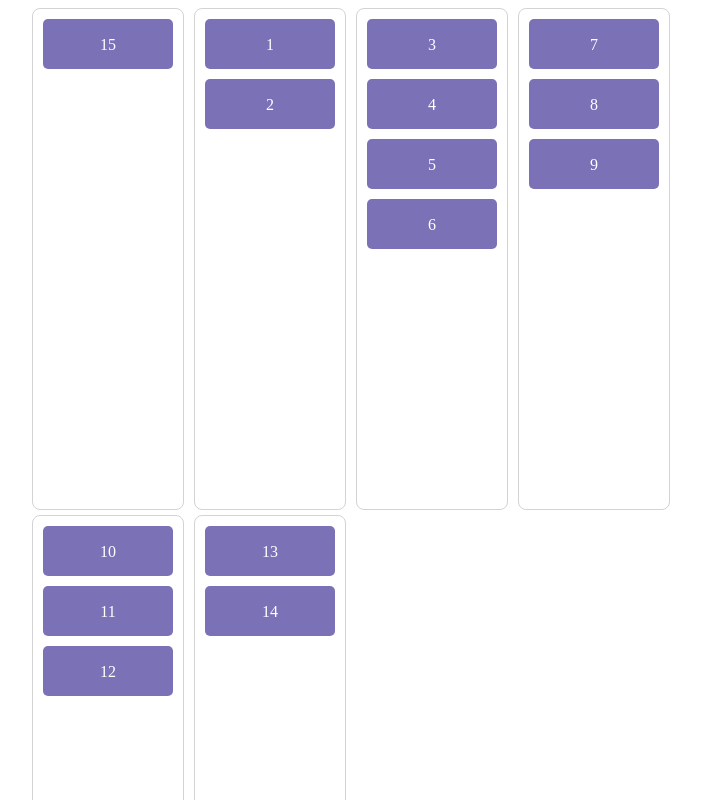
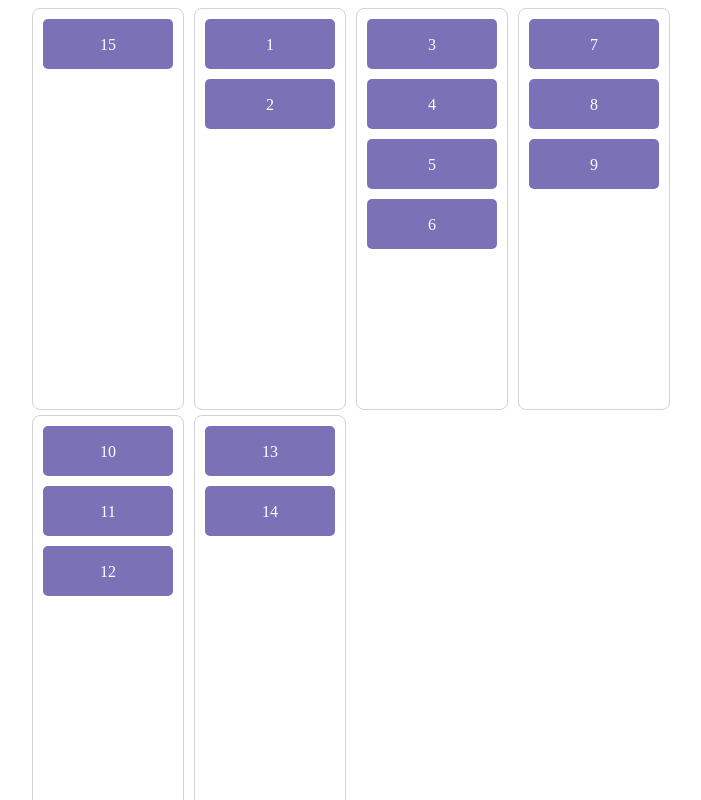
Before and after one commit to WonTaeJang/vue_dashboard, a Vue app: page /drag/1 in a window 1280 px wide. Shown: the top 800 px of the page, without its empty margins (288-989 px from the left). Built offline with nearby package versions, Linux system fonts and the light colour scheme.

Commit message:
drag and drop 2

```diff
--- a/src/components/DashBoard.vue
+++ b/src/components/DashBoard.vue
@@ -1,63 +1,71 @@
 <template>
   <div>
-    <div>{{cnt}}</div>
+    <div>{{ cnt }}</div>
     <button @click="plus">+</button>
 
-    <div>{{city}}</div>
+    <div>{{ city }}</div>
 
-    <div>computed: {{getCount}}</div>
+    <div>computed: {{ getCount }}</div>
     <button @click="getCount = -1">-</button>
 
     <div>
       <button @click="listStore.addList(1)">+</button>
       <button @click="listStore.popList">-</button>
-      {{listStore.getDataAll}}
+      {{ listStore.getDataAll }}
     </div>
 
     <div>
       <h2>DashBoard</h2>
 
       <div>
-        <label @click="clickLabel">{{current}}</label>
+        <label @click="clickLabel">{{ current }}</label>
       </div>
+    </div>
+  </div>
 
+  <div>
+    <div>
+      <router-link to="/drag/0">drag & drop 1</router-link>
     </div>
-
+    <div>
+      <router-link to="/drag/1">drag & drop 2</router-link>
+    </div>
   </div>
 </template>
 
 <script setup>
-import useListStore from '@/store/index'
-import {ref, onMounted, computed} from 'vue'
+import useListStore from "@/store/index";
+import { ref, onMounted, computed } from "vue";
 
 const cnt = ref(0);
-const city = ref('');
-const current = ref('sss');
+const city = ref("");
+const current = ref("sss");
 
 const listStore = useListStore();
 
-
-function plus(){
-    cnt.value++;
+function plus() {
+  cnt.value++;
 }
 
-function clickLabel(){
-  current.value += 'L';
-    //console.log(event.target.innerText);
-    // console.log(event);
+function clickLabel() {
+  current.value += "L";
+  //console.log(event.target.innerText);
+  // console.log(event);
 }
 
-onMounted(()=>{
-    city.value = '서울';
-})
+onMounted(() => {
+  city.value = "서울";
+});
 
 const getCount = computed({
-    get(){return cnt.value},
-    set(val){cnt.value += val}
-})
-
+  get() {
+    return cnt.value;
+  },
+  set(val) {
+    cnt.value += val;
+  },
+});
 </script>
 
 <style>
-
 </style>
--- a/src/components/DragDrop/DragDrop.vue
+++ b/src/components/DragDrop/DragDrop.vue
@@ -23,10 +23,10 @@
     @dragleave="funcLeave"
     @drop="funcDrop"
   ></div>
-  <input type="checkbox" />
 
   <div>
-
+    event log:
+    <label>{{log}}</label>
   </div>
 </template>
 
@@ -34,20 +34,26 @@
 import { ref } from "vue";
 
 const dragged = ref("");
+const log = ref("");
 
 function funcDrag() {
+  log.value = "drag"
   // console.log(event);
 }
 
 function funcStart(event) {
   dragged.value = event.target;
   event.target.classList.add("dragging");
+
+  log.value = "drag start"
   //   console.log(dragged.value);
 }
 
 function funcEnd(event) {
   dragged.value = event.target;
   event.target.classList.remove("dragging");
+
+  log.value = "drag end"
   //   console.log(dragged.value);
 }
 
@@ -55,14 +61,15 @@ function funcOver(event) {
   // draggle = true 한 div 안에서 움직일때 발생하는 이벤트
   event.preventDefault();
 
+  log.value = "drag over"
   // console.log('over')
 }
 
 function funcEnter(event) {
-  console.log("enter");
-  console.log(event.target);
+  log.value = "drag enter"
+  // console.log(event.target);
   if (event.target.classList.contains("dropzone")) {
-    console.log("contain");
+    log.value = "in dropzone"
     event.target.classList.add("dragover");
   }
 }
@@ -75,13 +82,15 @@ function funcLeave(event) {
 
 function funcDrop(event){
     event.preventDefault();
-
+    log.value = "drop"
     if(event.target.classList.contains("dropzone")){
-        console.log(dragged.value)
-        console.log(dragged.value.parentNode)
+        // console.log(dragged.value)
+        // console.log(dragged.value.parentNode)
         event.target.classList.remove("dragover");
         dragged.value.parentNode.removeChild(dragged.value);
         event.target.appendChild(dragged.value);
+
+        log.value = "drop clear"
     }
 }
 </script>
--- a/src/components/DragDrop/DragDrop2.vue
+++ b/src/components/DragDrop/DragDrop2.vue
@@ -1,8 +1,16 @@
 <template>
   <div class="content">
     <div class="flexbox">
-        <div class="col" v-for="(item, ) in lists" :key="item.id">
-            <div class="box" v-for="(numItem, idx) in item.numberList" :key="idx">
+        <div class="col" v-for="(item, idx) in lists" :key="item.id"
+            @drop.prevent="onDrop($event, idx)"
+            @dragenter.prevent
+            @dragover.prevent
+        >
+            <div class="box" v-for="(numItem, idx) in item.numberList" :key="idx"
+                draggable="true"
+                @dragstart="startDrag($event, numItem, item.id)"
+                @dragend="endDrag"
+            >
                 <p>{{numItem.content}}</p>
             </div>
         </div>
@@ -15,12 +23,37 @@ import list from "@/assets/data/list.js"
 import { ref } from "vue";
 
 const lists = ref([...list]);
+
+// drag start
+const dragged = ref('');
+
+function startDrag(event){
+    dragged.value = event.target;
+    console.log(event)
+
+    event.target.classList.add("dragging");
+}
+
+function endDrag(event){
+    event.target.classList.remove("dragging");
+
+}
+
+function onDrop(event, idx){
+    console.log(event, idx)
+
+    if(event.target.classList.contains("col")){
+        dragged.value.parentNode.removeChild(dragged.value);
+        event.target.appendChild(dragged.value);
+    }
+}
+
 </script>
 
 <style>
 .col {
   display: flex;
-  height: 500px;
+  height: 400px;
   width: 150px;
   background-color: #fff;
   border: 1px solid lightgrey;
@@ -52,4 +85,9 @@ p {
   flex-wrap: wrap;
   gap: 5px;
 }
+
+/* drag CSS */
+.dragging {
+  opacity: 0.5;
+}
 </style>
```
